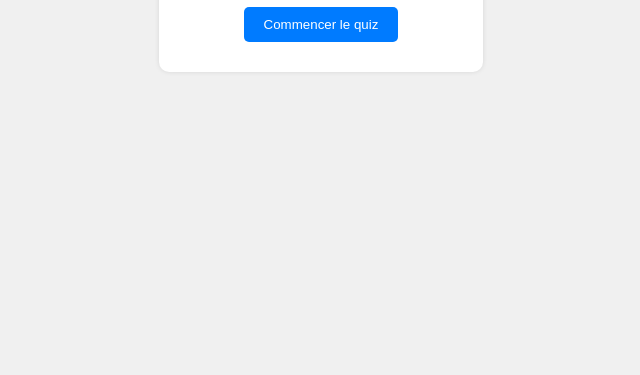
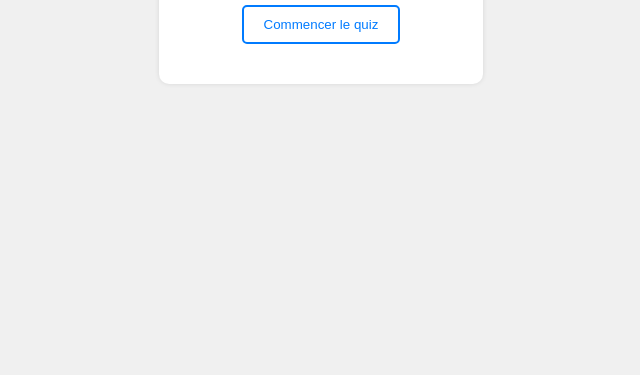
Before and after one commit to Vincent6998/QCM-Part-66, a plain HTML site: page index.html in a window 1280 px wide. Shown: the part 425-800 px from the top of the page, without its empty margins (319-959 px from the left). Drawn offline with Linux system fonts and the light colour scheme.

Commit message:
Update style.css

```diff
--- a/assets/style.css
+++ b/assets/style.css
@@ -27,11 +27,11 @@ h1 {
 }
 
 button {
-    margin: 10px 0; /* Espacement entre les boutons */
+    margin: 20px 0; /* Espacement entre les boutons */
     padding: 10px 20px;
-    background-color: #007BFF;
-    color: #fff;
-    border: none;
+    background-color: transparent;;
+    color:  #007BFF;
+    border: 2px solid #007BFF;;
     border-radius: 5px;
     cursor: pointer;
 }
```
